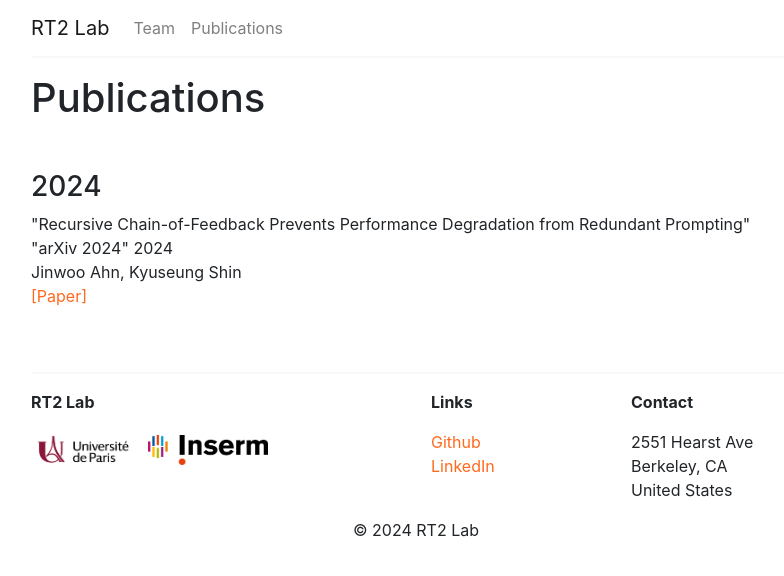
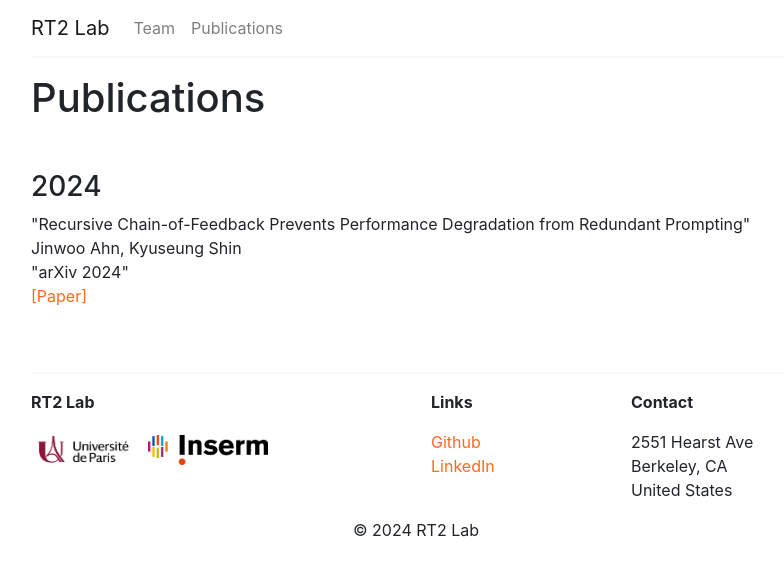
Before and after one commit to aiitresearch/aiitresearch.github.io, a Jekyll site: the page built from _pages/publications.html, in a window 1280 px wide. Shown: the top 576 px of the page, without its empty margins (224-1008 px from the left). Built offline with Jekyll 4.4.1, drawn with Linux system fonts in a browser that asks for light colours.

Commit message:
Update publication.html

```diff
--- a/_includes/publication.html
+++ b/_includes/publication.html
@@ -7,16 +7,13 @@
 
             <br>
 
-            <!-- journal -->
-            "{{ publi.Journal }}"
-
-            <!-- year -->
-            {{ publi['Publication Year'] | to_integer }}
+            <!-- author -->
+            {{ publi.Author }}
 
             <br>
 
-            <!-- author -->
-            {{ publi.Author }}
+            <!-- journal -->
+            "{{ publi.Journal }}"
 
             <br>
 
```
